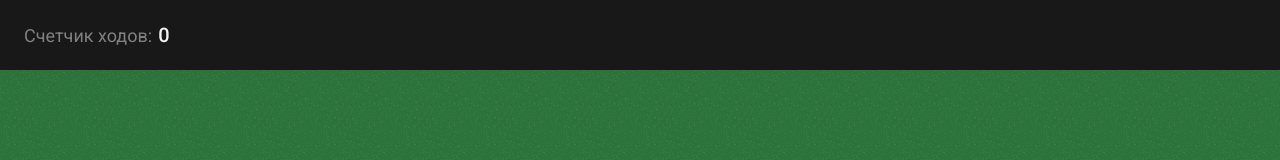
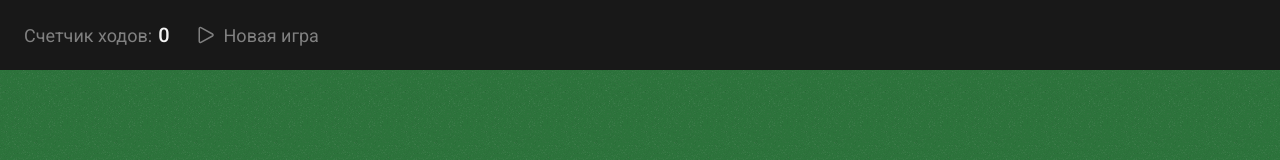
Before and after one commit to MiracleHorizon/solitaire, a Vue app: page / in a window 1280 px wide. Shown: the top 160 px of the page. Built offline with nearby package versions, Linux system fonts and the light colour scheme.

Commit message:
feat(layout): add NewGame button

```diff
--- a/src/components/Header.vue
+++ b/src/components/Header.vue
@@ -1,4 +1,5 @@
 <script setup lang="ts">
+import NewGame from '@components/NewGame.vue'
 import { useGameStore } from '@stores/useGameStore.ts'
 
 const gameStore = useGameStore()
@@ -10,6 +11,7 @@ const gameStore = useGameStore()
       <li>
         Счетчик ходов:<span>{{ gameStore.movesCount }}</span>
       </li>
+      <NewGame :class="$style.newGame" />
     </ul>
   </header>
 </template>
@@ -37,6 +39,7 @@ const gameStore = useGameStore()
     }
 
     li {
+      @include no-select;
       display: flex;
       align-items: center;
       justify-content: center;
@@ -52,4 +55,8 @@ const gameStore = useGameStore()
     }
   }
 }
+
+.newGame {
+  margin-left: 12px;
+}
 </style>
--- /dev/null
+++ b/src/components/NewGame.vue
@@ -0,0 +1,45 @@
+<script setup lang="ts">
+import Play from '@ui/icons/Play.vue'
+import { useGameStore } from '@stores/useGameStore.ts'
+
+const gameStore = useGameStore()
+</script>
+
+<template>
+  <button :class="$style.root" @click="gameStore.$reset()">
+    <span :class="$style.icon">
+      <Play />
+    </span>
+    <span :class="$style.text">Новая игра</span>
+  </button>
+</template>
+
+<style module lang="scss">
+@import '@styles/variables';
+
+.root {
+  display: flex;
+  align-items: center;
+  justify-content: center;
+  padding: 8px 12px;
+  border-radius: 10px;
+
+  &:hover {
+    .icon,
+    .text {
+      color: $white;
+    }
+  }
+}
+
+.icon {
+  display: inline-block;
+  margin-right: 6px;
+  color: $gray;
+}
+
+.text {
+  font-size: 18px;
+  color: $gray;
+}
+</style>
```
